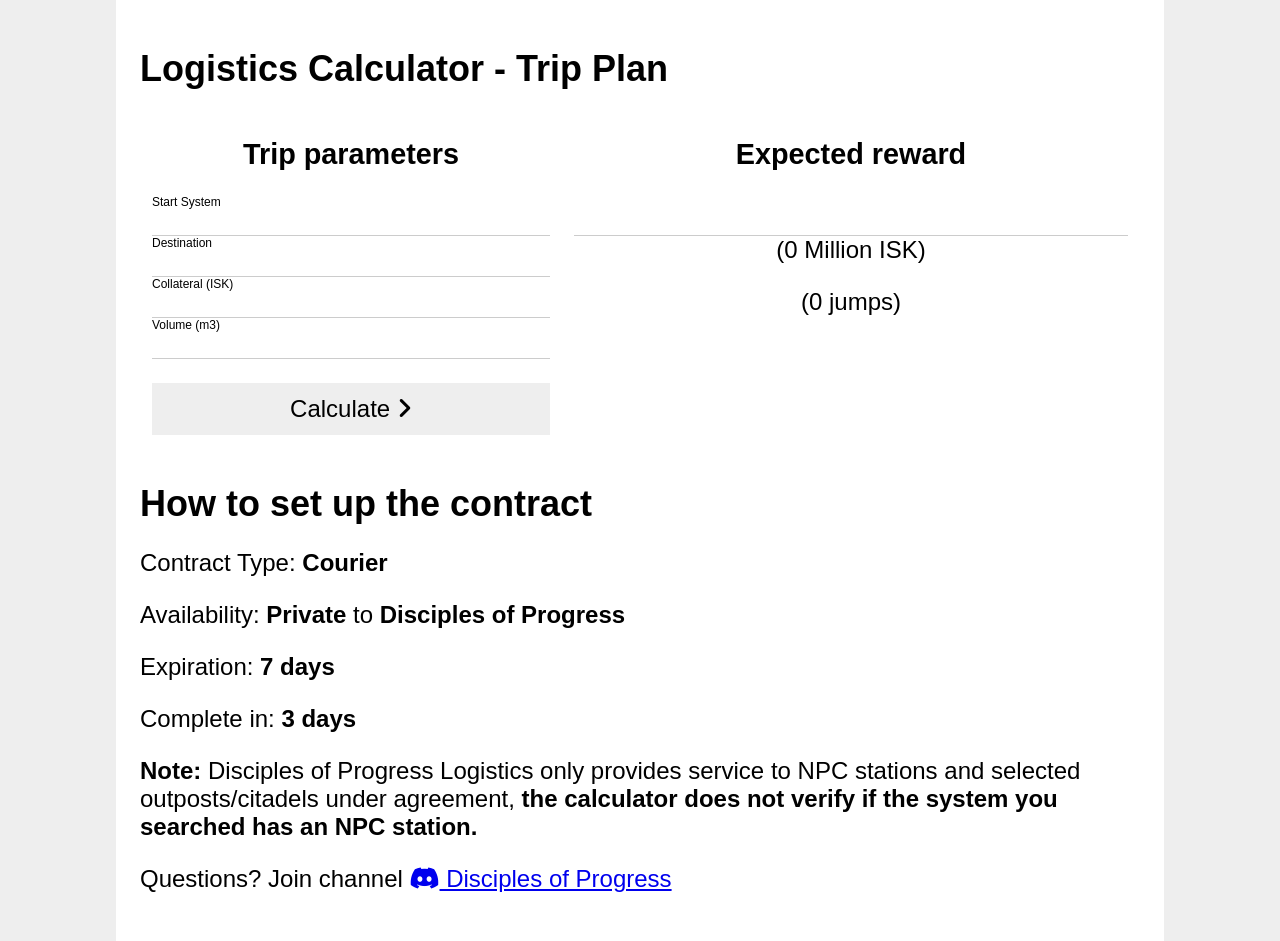
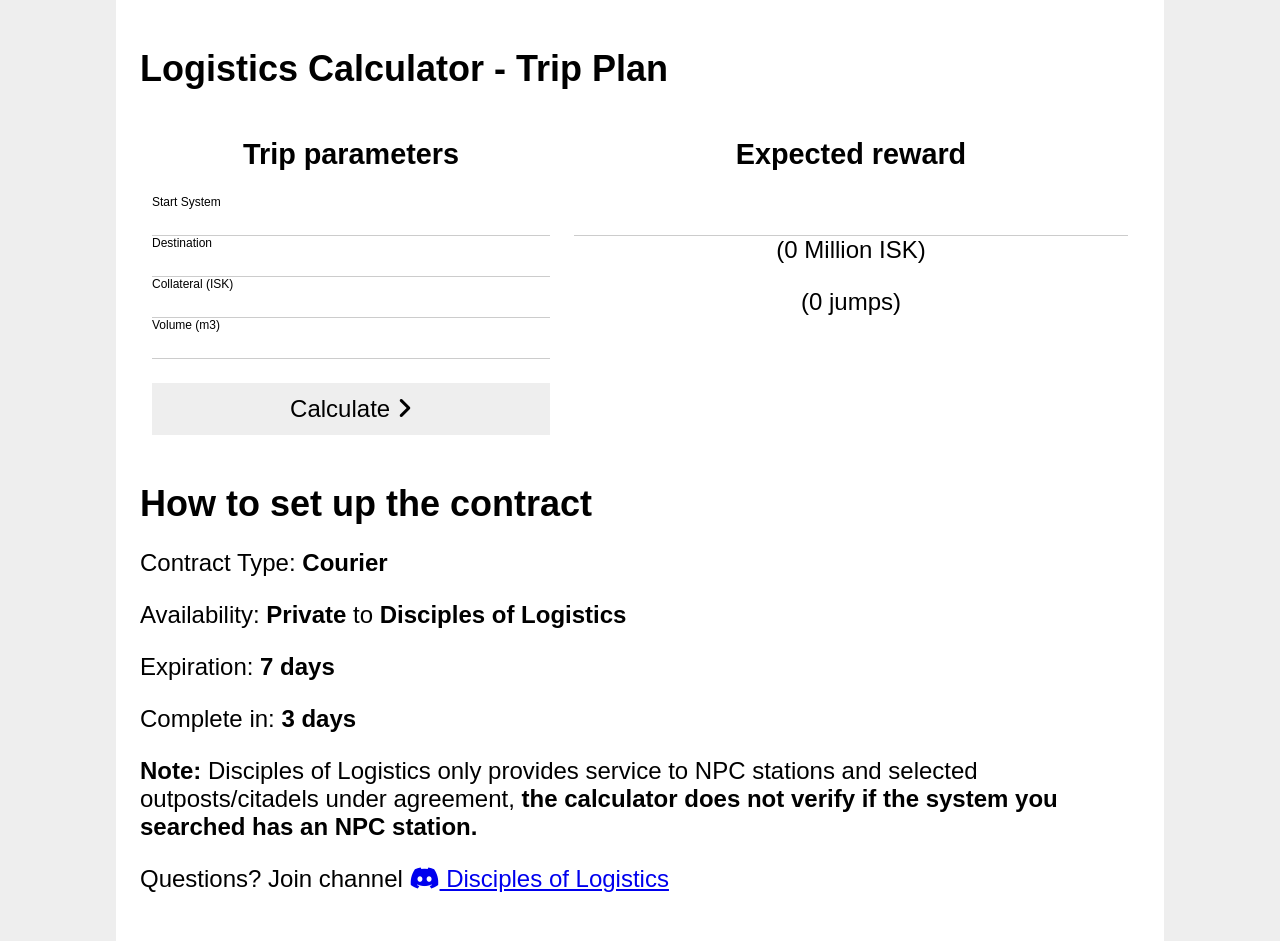
Before and after one commit to eve-disciples-of-progress/logistics-calculator, a plain HTML site: page index.html in a window 1280 px wide. Drawn offline with nearby package versions, Linux system fonts and the light colour scheme.

Commit message:
Change corp name

```diff
--- a/index.html
+++ b/index.html
@@ -2,7 +2,7 @@
 <html>
     <head>
         <meta charset="utf-8"/>
-        <title>Logistics Calculator - Disciples of Progress</title>
+        <title>Logistics Calculator - Disciples of Logistics</title>
         <link rel="stylesheet" href="https://code.jquery.com/ui/1.10.3/themes/smoothness/jquery-ui.css"/>
         <link rel="stylesheet" href="style.css"/>
     </head>
@@ -51,16 +51,16 @@
 
             <h1>How to set up the contract</h1>
             <p>Contract Type: <b>Courier</b></p>
-            <p>Availability: <b>Private</b> to <b>Disciples of Progress</b></p>
+            <p>Availability: <b>Private</b> to <b>Disciples of Logistics</b></p>
             <p>Expiration: <b>7 days</b></p>
             <p>Complete in: <b>3 days</b></p>
             <p>
                 <b>Note:</b>
-                Disciples of Progress Logistics only provides service to NPC stations and selected outposts/citadels under agreement,
+                Disciples of Logistics only provides service to NPC stations and selected outposts/citadels under agreement,
                 <b>the calculator does not verify if the system you searched has an NPC station.</b>
             </p>
             <p>
-                Questions? Join channel <a href="https://discord.gg/xRFEDUR"><i class="fab fa-discord"></i> Disciples of Progress</a>
+                Questions? Join channel <a href="https://discord.gg/xRFEDUR"><i class="fab fa-discord"></i> Disciples of Logistics</a>
             </p>
         </div>
 
```
